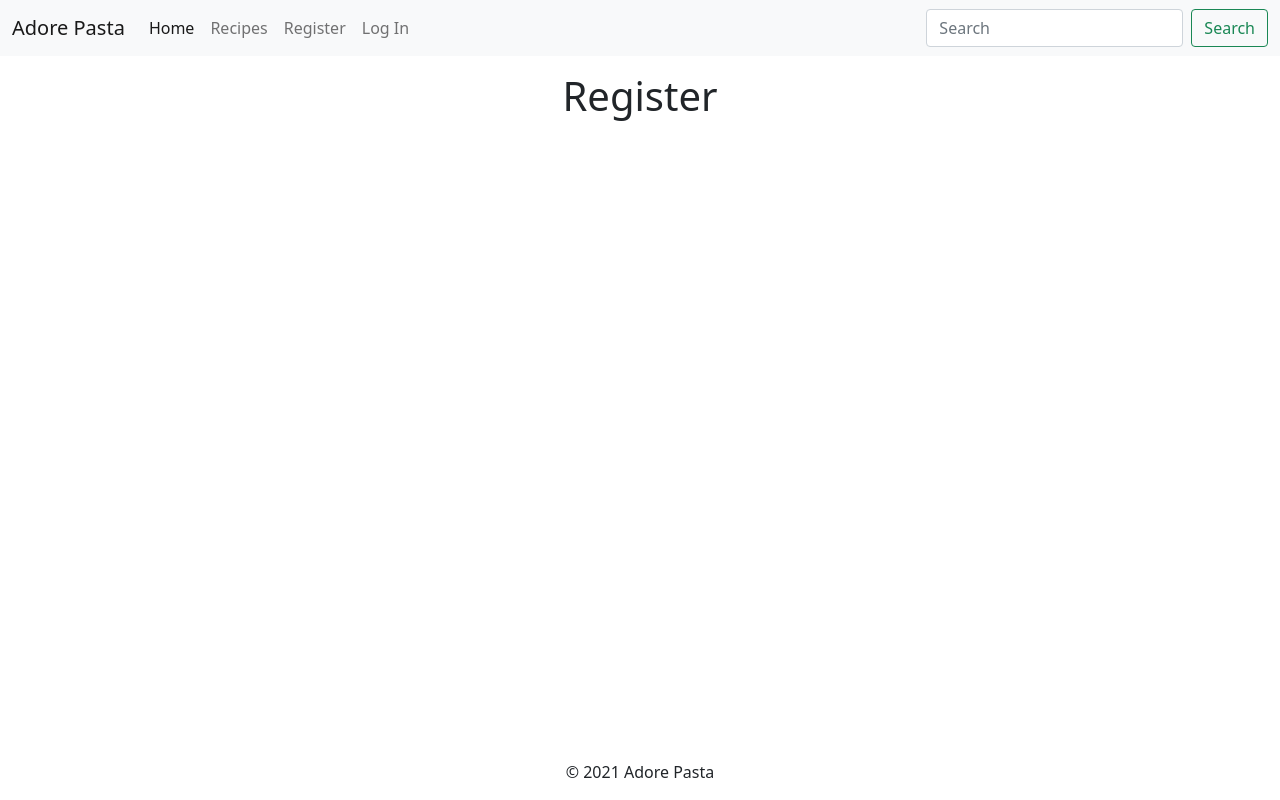
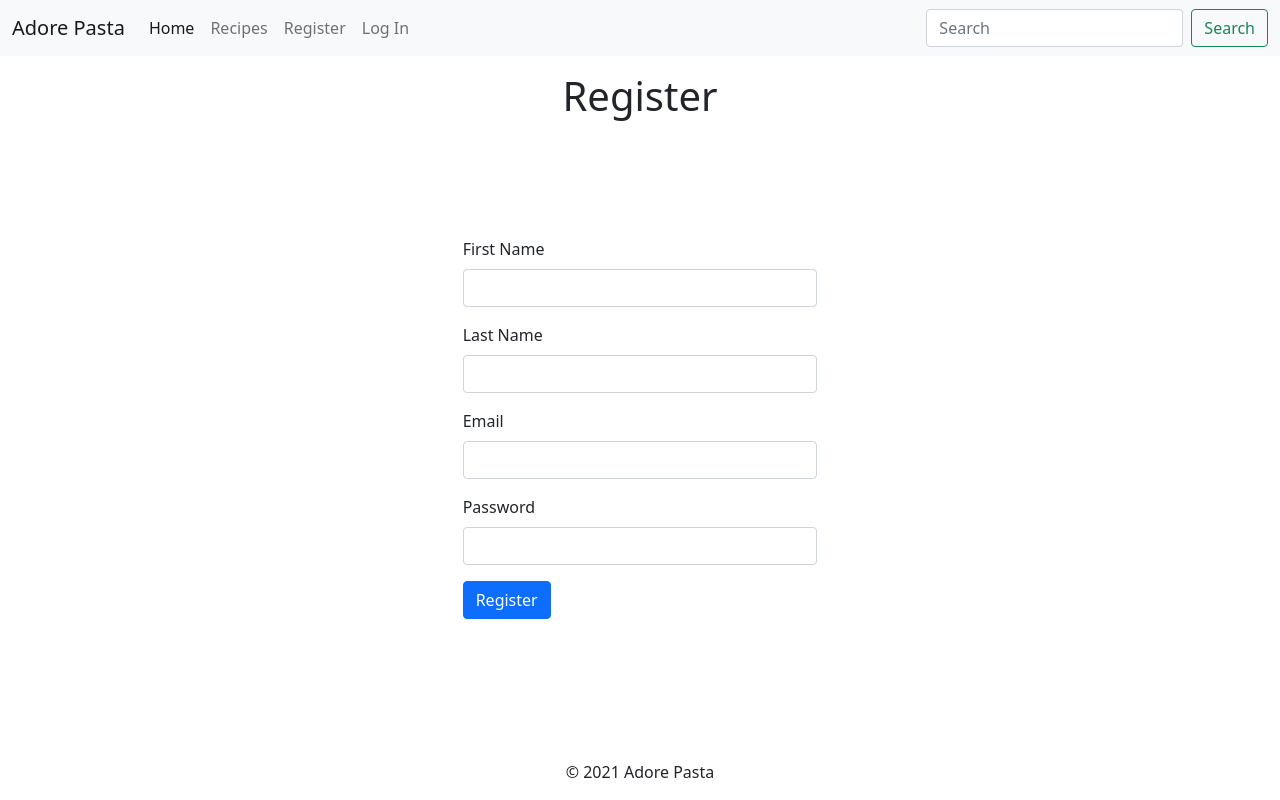
Before and after one commit to mangez84/adorepasta, a Flask app: page /register in a window 1280 px wide. Run offline with Flask 2, Linux system fonts and the light colour scheme; some libraries are stand-ins or nearby versions.

Commit message:
Create the form for the register functionality

```diff
--- a/templates/register.html
+++ b/templates/register.html
@@ -6,6 +6,25 @@
 <div class="container-fluid">
     <div class="row">
         <div class="col-12">
+            <form method="POST" action="{{ url_for('register') }}">
+                <div class="mb-3">
+                    <label for="firstname" class="form-label">First Name</label>
+                    <input type="text" id="firstname" name="firstname" class="form-control" required>
+                </div>
+                <div class="mb-3">
+                    <label for="lastname" class="form-label">Last Name</label>
+                    <input type="text" id="lastname" name="lastname" class="form-control" required>
+                </div>
+                <div class="mb-3">
+                    <label for="email" class="form-label">Email</label>
+                    <input type="email" id="email" name="email" class="form-control" required>
+                </div>
+                <div class="mb-3">
+                    <label for="password" class="form-label">Password</label>
+                    <input type="password" id="password" name="password" class="form-control" required>
+                </div>
+                <button type="submit" class="btn btn-primary">Register</button>
+            </form>
         </div>
     </div>
 </div>
```
